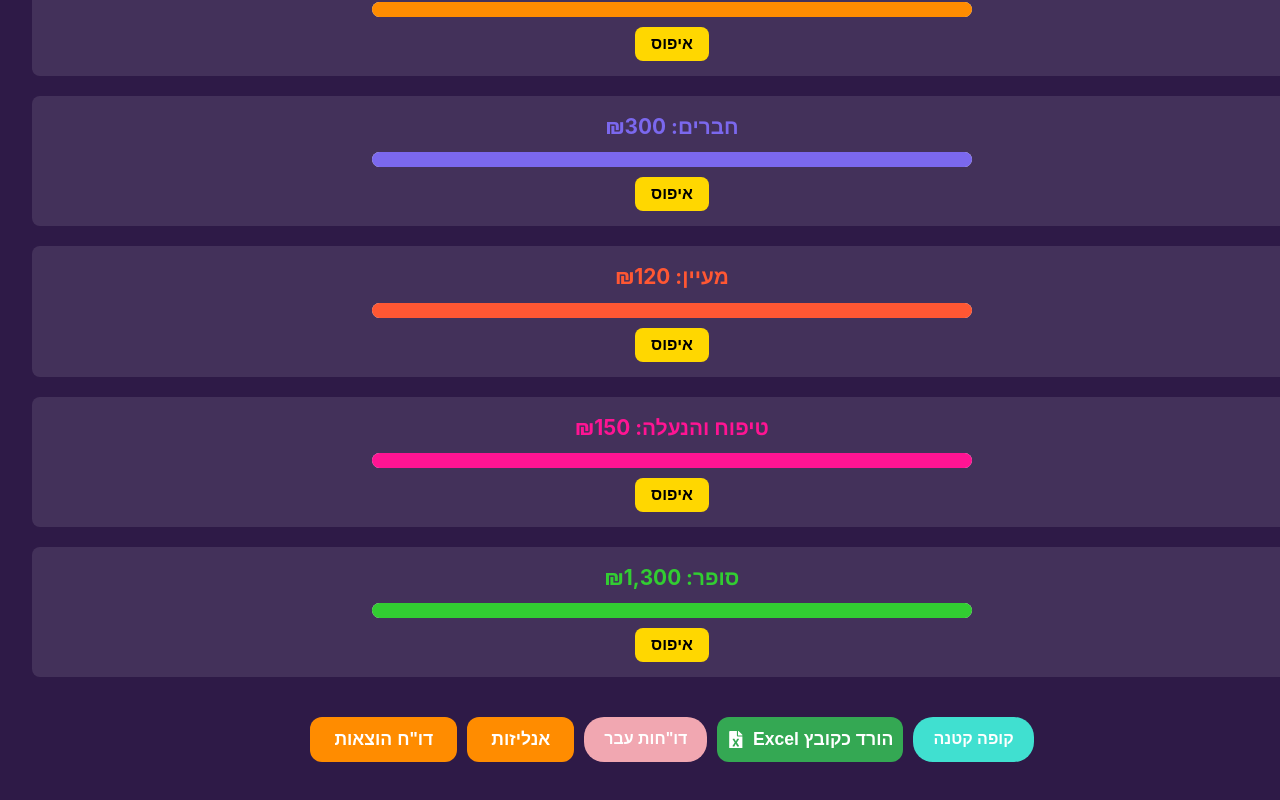
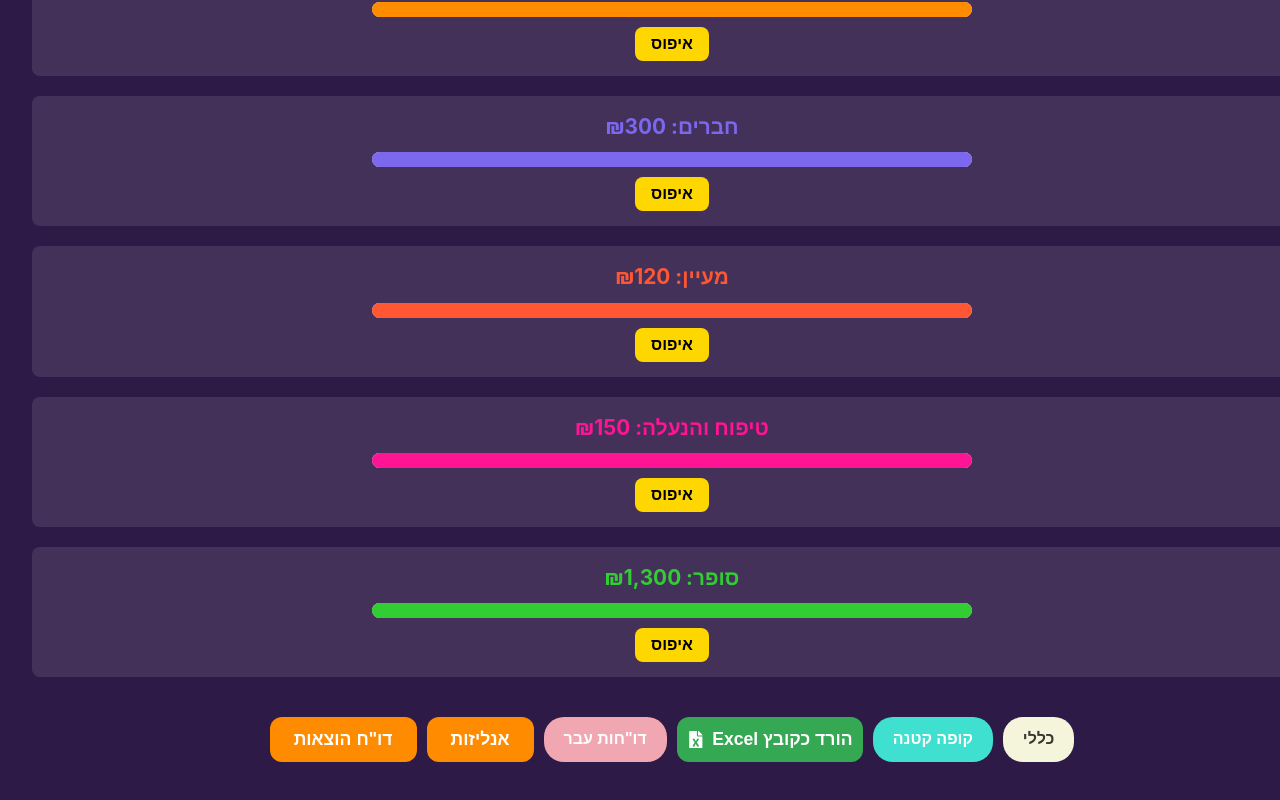
Before and after one commit to Orgamliel7/expense-tracking-web-app, a React (Vite) app in the folder expense-tracker/: page / in a window 1280 px wide. Shown: the part 1201-2001 px from the top of the page. Built offline with nearby package versions, Linux system fonts and the light colour scheme; no server answers; the database is empty.

Commit message:
Creating new feature called general for tracking all expenses each month

```diff
--- a/expense-tracker/src/components/ActionButtons/ActionButtons.tsx
+++ b/expense-tracker/src/components/ActionButtons/ActionButtons.tsx
@@ -9,7 +9,8 @@ interface ActionButtonsProps {
   onShowReport: () => void;
   onShowAnalytics: () => void;
   onShowPastReports: () => void;
-  onShowSmallCash: () => void; // Added prop to handle the small cash button click
+  onShowSmallCash: () => void;
+  onShowGeneral: () => void; // Added new prop for general button
 }
 
 export const ActionButtons: React.FC<ActionButtonsProps> = ({
@@ -17,7 +18,8 @@ export const ActionButtons: React.FC<ActionButtonsProps> = ({
   onShowReport,
   onShowAnalytics,
   onShowPastReports,
-  onShowSmallCash, // Destructure the handler
+  onShowSmallCash,
+  onShowGeneral, // Destructure the new handler
 }) => {
   const handleDownloadExcel = () => {
     if (expenses.length === 0) {
@@ -49,6 +51,9 @@ export const ActionButtons: React.FC<ActionButtonsProps> = ({
       <button onClick={onShowSmallCash} className="small-cash-button">
         קופה קטנה
       </button>
+      <button onClick={onShowGeneral} className="general-button">
+        כללי
+      </button>
     </div>
   );
 };
--- a/expense-tracker/src/components/ActionButtons/styles.css
+++ b/expense-tracker/src/components/ActionButtons/styles.css
@@ -57,3 +57,24 @@
   opacity: 0.9;
   box-shadow: 0 4px 6px rgba(0, 0, 0, 0.2);
 }
+
+.general-button {
+  background-color: #F5F5DC; /* Purple shade that fits well with a purple background */
+  color: #383831;
+  padding: 10px 20px;
+  font-size: 16px;
+  font-weight: 600;
+  border: none;
+  border-radius: 20px;
+  cursor: pointer;
+  display: flex;
+  align-items: center;
+  gap: 5px;
+  transition: background-color 0.3s, box-shadow 0.3s;
+}
+
+.general-button:hover {
+  background-color: #afafa1; /* Darker purple shade for hover effect */
+  opacity: 0.9;
+  box-shadow: 0 4px 6px rgba(0, 0, 0, 0.2);
+}
```
Also changed, not shown: expense-tracker/src/components/GeneralBalance/GeneralBalance.tsx (added), expense-tracker/src/components/GeneralBalance/styles.css (added), 5 other files (tests, documents, lock files or other folders).
